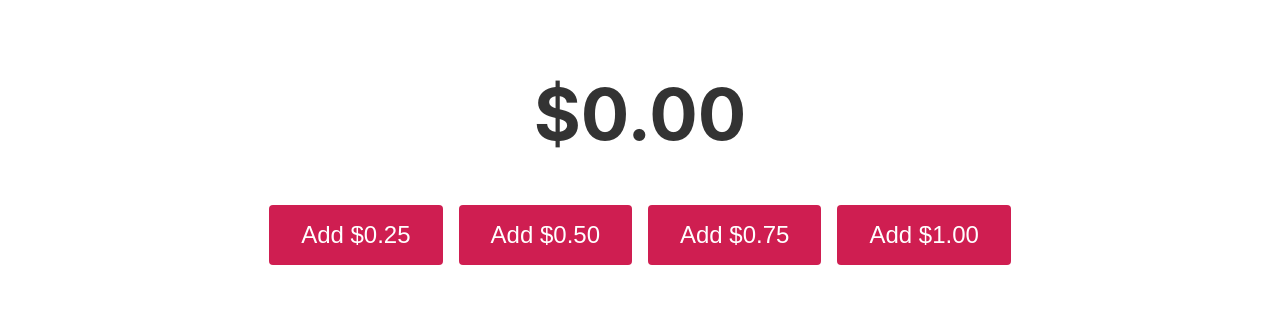
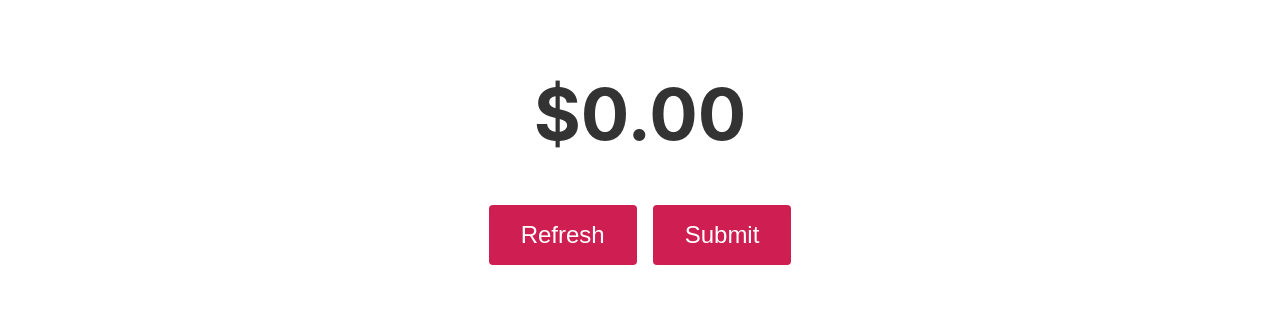
Before and after one commit to michael-schoch/personal-website, a React (Create React App) app: page /miles in a window 1280 px wide. Shown: the part 202-513 px from the top of the page. Built offline with nearby package versions, Linux system fonts and the light colour scheme; no server answers.

Commit message:
more kid stuff

```diff
--- a/src/miles.tsx
+++ b/src/miles.tsx
@@ -1,16 +1,66 @@
-import { useState } from "react";
+import { useEffect, useState } from "react";
 import styled from "styled-components";
 
 export const Miles = () => {
-  const [value, setValue] = useState(0);
+  const [acctValue, setAcctValue] = useState(0);
+
+  useEffect(() => {
+    const fetchInitialValue = async () => {
+      const initialValue = await getValue();
+      setAcctValue(initialValue);
+    };
+    fetchInitialValue();
+  }, []);
 
   const addAmount = (amount: number) => {
-    setValue((prev) => parseFloat((prev + amount).toFixed(2)));
+    setAcctValue((prev) => parseFloat((prev + amount).toFixed(2)));
+  };
+
+  const getValue = async () => {
+    let url =
+      "https://api.sheety.co/e136c85b342e8e3e4e20e044dd311ad1/milesAccount/sheet1";
+    try {
+      const response = await fetch(url);
+      const json = await response.json();
+      setAcctValue(json.sheet1[0].value);
+      return json.sheet1[0].value;
+    } catch (error) {
+      console.error("Error fetching value:", error);
+      return 0;
+    }
+  };
+
+  const setAcct = async () => {
+    let url =
+      "https://api.sheety.co/e136c85b342e8e3e4e20e044dd311ad1/milesAccount/sheet1/2";
+    try {
+      await fetch(url, {
+        method: "PUT",
+        headers: { "Content-Type": "application/json" },
+        body: JSON.stringify({
+          sheet1: {
+            value: acctValue,
+          },
+        }),
+      }).then((res) => {
+        console.log("Response status:", res);
+      });
+      alert("Value submitted successfully!");
+    } catch (error) {
+      console.error("Error submitting value:", error);
+      alert("Failed to submit value.");
+    }
   };
 
   return (
     <Container>
-      <CenteredLargeNumber>${value.toFixed(2)}</CenteredLargeNumber>
+      <CenteredLargeNumber>
+        ${acctValue.toFixed(2)}
+        <FlexContainer>
+          <StyledButton onClick={getValue}>Refresh</StyledButton>
+          <StyledButton onClick={setAcct}>Submit</StyledButton>
+        </FlexContainer>
+      </CenteredLargeNumber>
       <FlexContainer>
         <StyledButton onClick={() => addAmount(0.25)}>Add $0.25</StyledButton>
         <StyledButton onClick={() => addAmount(0.5)}>Add $0.50</StyledButton>
@@ -21,8 +71,8 @@ export const Miles = () => {
         <BarGraphTitle>Progress Tracker</BarGraphTitle>
         <BarGraphRow>
           <BarGraph>
-            <BarFill percentage={(value / 7) * 100} />
-            <BarLabel>${value.toFixed(2)} / $7.00</BarLabel>
+            <BarFill percentage={(acctValue / 7) * 100} />
+            <BarLabel>${acctValue.toFixed(2)} / $7.00</BarLabel>
           </BarGraph>
           <CarContainer>
             <CarIcon>🚗</CarIcon>
```
